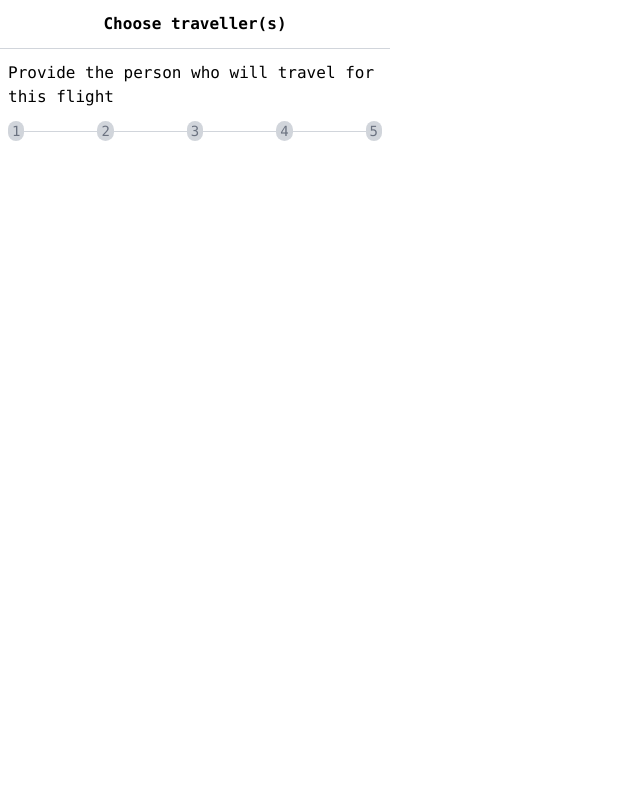
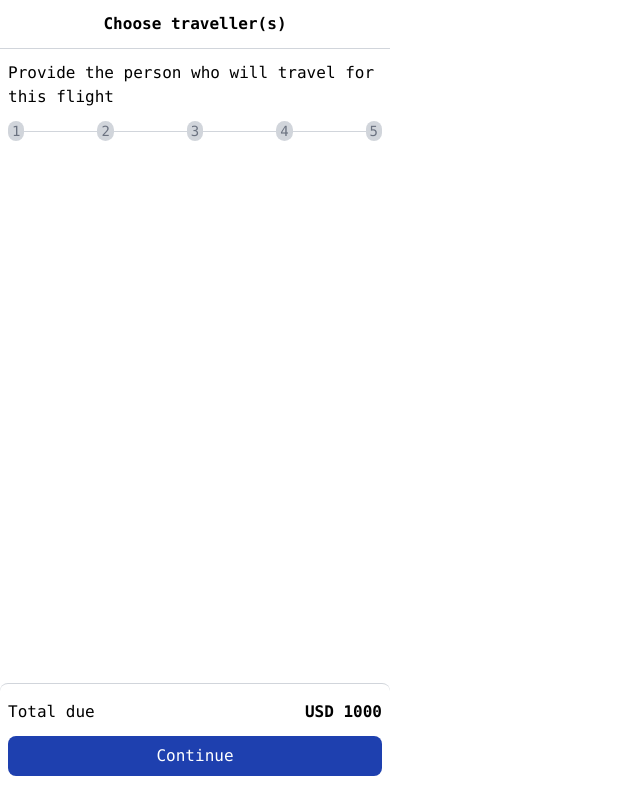
Before and after one commit to fishok11/passenger-registration, a React (Create React App) app: page / in a window 1280 px wide. Shown: the whole page, without its empty margins (0-640 px from the left). Built offline with nearby package versions, Linux system fonts and the light colour scheme.

Commit message:
step navigation layout

```diff
--- a/src/App.module.scss
+++ b/src/App.module.scss
@@ -1,3 +1,3 @@
 .app {
-  @apply flex flex-col justify-center items-center;
+  @apply flex flex-col items-center h-screen relative;
 }
--- a/src/UI/button/Button.module.scss
+++ b/src/UI/button/Button.module.scss
@@ -1,3 +1,3 @@
 .button {
-  @apply w-full h-10 bg-violet-600 text-white p-2 rounded-lg duration-150 hover:bg-violet-500;
+  @apply w-full h-10 bg-blue-800 text-white p-2 rounded-lg duration-200 hover:bg-blue-700;
 }
--- /dev/null
+++ b/src/components/stepNavigation/StepNavigation.module.scss
@@ -0,0 +1,7 @@
+.container {
+  @apply w-full flex flex-col justify-center items-center gap-3 px-2 pb-6 pt-4 border-t border-gray-300 rounded-lg absolute bottom-0;
+
+  .textContainer {
+    @apply w-full flex justify-between items-center;
+  }
+}
--- /dev/null
+++ b/src/components/stepNavigation/StepNavigation.tsx
@@ -0,0 +1,19 @@
+import React, { FC } from 'react';
+import styles from './StepNavigation.module.scss';
+import Button from '../../UI/button/Button';
+
+const StepNavigation: FC = () => {
+  return (
+    <div className={styles.container}>
+      <div className={styles.textContainer}>
+        <p>Total due</p>
+        <p>
+          <b>USD 1000</b>
+        </p>
+      </div>
+      <Button text={'Continue'} onClick={() => console.log(1)} />
+    </div>
+  );
+};
+
+export default StepNavigation;
--- /dev/null
+++ b/src/components/stepNavigation/useStepNavigation.ts
@@ -0,0 +1,3 @@
+export const useStepNavigation = () => {
+  return null
+}
--- a/src/pages/passengerRegistrationPage/PassengerRegistrationPage.tsx
+++ b/src/pages/passengerRegistrationPage/PassengerRegistrationPage.tsx
@@ -1,11 +1,13 @@
 import React, { FC } from 'react';
 import styles from './PassengerRegistrationPage.module.scss';
 import Stepper from '../../components/stepper/Stepper';
+import StepNavigation from '../../components/stepNavigation/StepNavigation';
 
 const PassengerRegistrationPage: FC = () => {
   return (
     <>
       <Stepper />
+      <StepNavigation />
     </>
   );
 };
```
